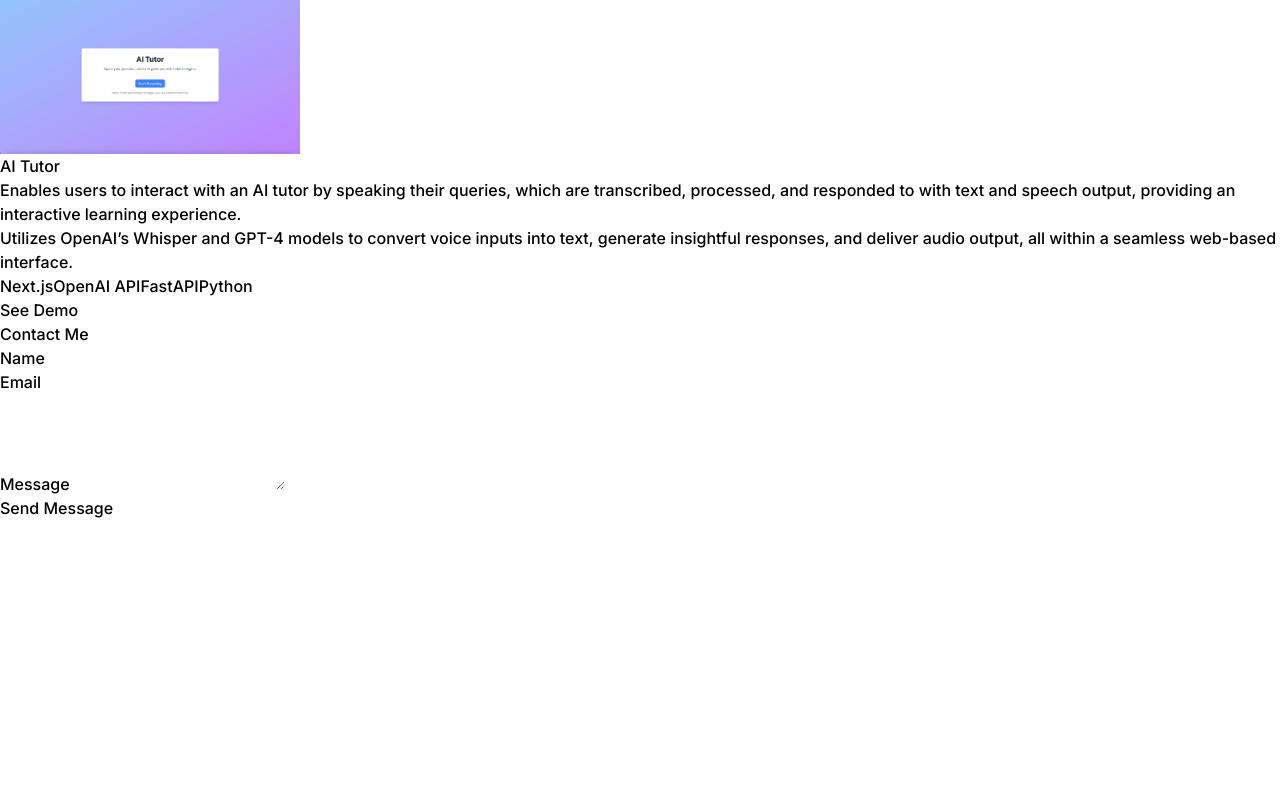
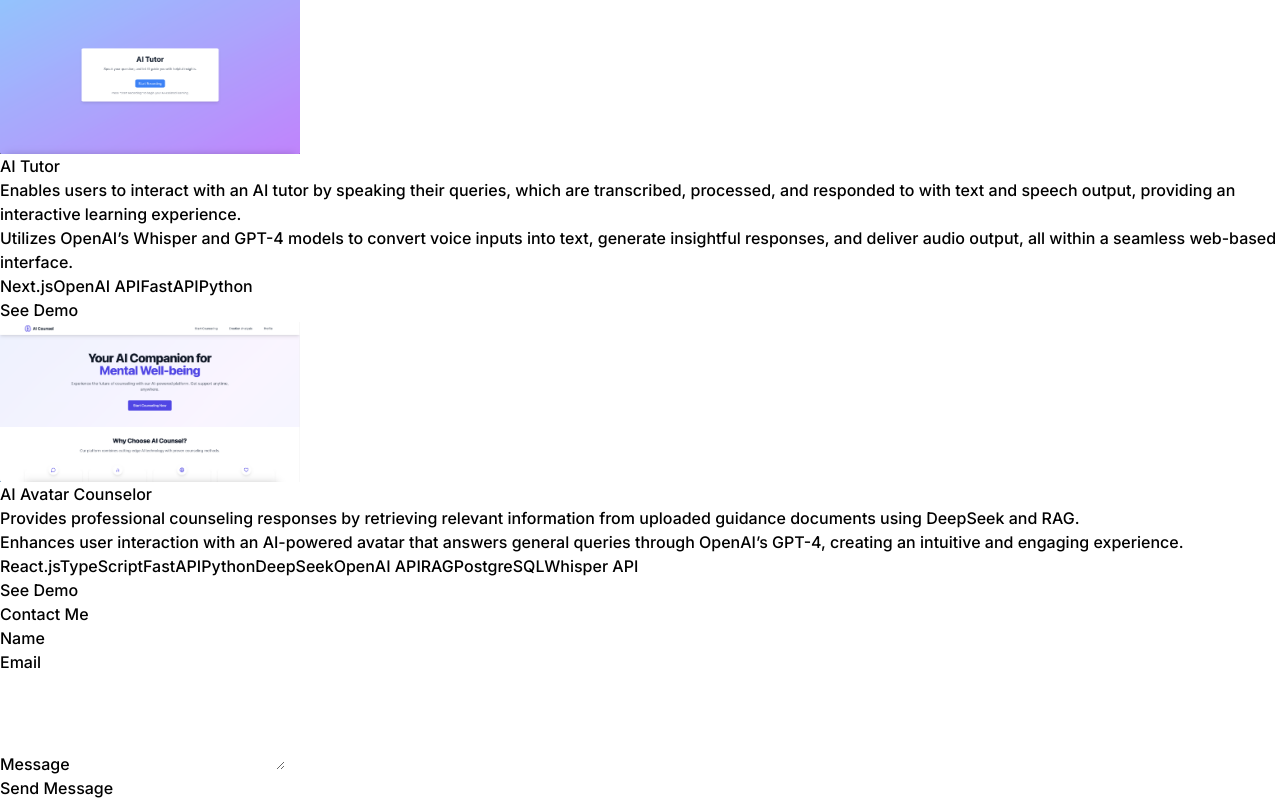
Before and after one commit to Jasonlee8263/portfolio, a React (Vite) app: page / in a window 1280 px wide. Shown: the part 6692-7492 px from the top of the page. Before the commit the page ends 7212 px from the top, so only its background shows below. Built offline with nearby package versions, Linux system fonts and the light colour scheme.

Commit message:
feat: added one project and updated resume

```diff
--- a/src/constants/index.js
+++ b/src/constants/index.js
@@ -5,12 +5,11 @@ import project4 from "../assets/projects/project-4.jpg";
 import project5 from "../assets/projects/project-5.jpg";
 import project6 from "../assets/projects/project-6.jpg";
 import project7 from "../assets/projects/project-7.jpg";
+import project8 from "../assets/projects/project-8.jpg";
 import award1 from "../assets/awards/BYU ACM.jpg";
 import award2 from "../assets/awards/BYU PMA.jpg";
 import award3 from "../assets/awards/Justbuilding.jpg"
 import award4 from "../assets/awards/utah-tech-week-hackathon.jpg";
-import { image, title } from "framer-motion/client";
-
 export const HERO_CONTENT = `I am an aspiring software engineer passionate about building meaningful applications that make a difference. With a solid foundation in full-stack development and a keen interest in solving real-world problems, I am constantly striving to learn and grow in the field of software engineering.`;
 
 export const ABOUT_TEXT = `I am a passionate software engineering student with a deep enthusiasm for coding and problem-solving. With a proven track record of building innovative web applications, I excel in leveraging technologies like React.js, Node.js, and Python to create scalable solutions that contribute positively to society. Tackling complex challenges and collaborating with teams to deliver impactful results drive my motivation. Beyond my technical pursuits, I find joy in playing soccer, staying active, and continuously seeking opportunities to grow both as a developer and as an individual.`;
@@ -135,7 +134,17 @@ export const PROJECTS = [
       "Utilizes OpenAI’s Whisper and GPT-4 models to convert voice inputs into text, generate insightful responses, and deliver audio output, all within a seamless web-based interface."
     ],
     technologies: ["Next.js", "OpenAI API", "FastAPI", "Python"]
-  }
+  },
+  {
+    title: "AI Avatar Counselor",
+    image: project8,
+    demoLink: "https://www.youtube.com/watch?v=Naj2mfId4JI",
+    description: [
+      "Provides professional counseling responses by retrieving relevant information from uploaded guidance documents using DeepSeek and RAG.",
+      "Enhances user interaction with an AI-powered avatar that answers general queries through OpenAI’s GPT-4, creating an intuitive and engaging experience."
+    ],
+    technologies: ["React.js", "TypeScript", "FastAPI", "Python", "DeepSeek", "OpenAI API", "RAG", "PostgreSQL", "Whisper API"]
+}
 ];
 
 export const AWARD = [
```
Also changed, not shown: src/assets/projects/project-8.jpg (added), 1 other file (tests, documents, lock files or other folders).
